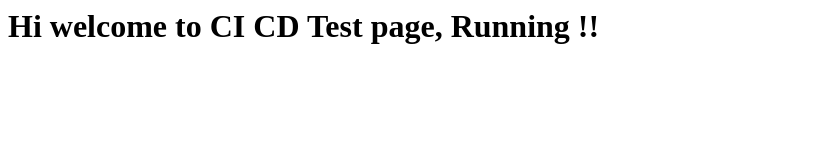
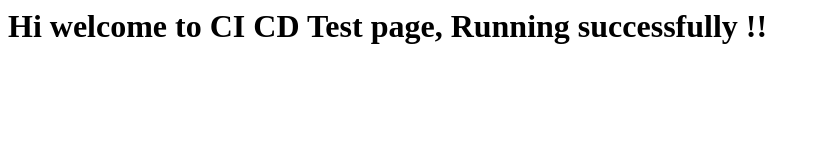
Before and after one commit to Chitharasan/CodedeployDemo, a plain HTML site: page index.html in a window 1280 px wide. Shown: the whole page, without its empty margins (0-820 px from the left). Drawn offline with Linux system fonts and the light colour scheme.

Commit message:
new comit

```diff
--- a/index.html
+++ b/index.html
@@ -1 +1 @@
-<h1> Hi welcome to CI CD Test page, Running !! </h1>
+<h1> Hi welcome to CI CD Test page, Running successfully !! </h1>
```
